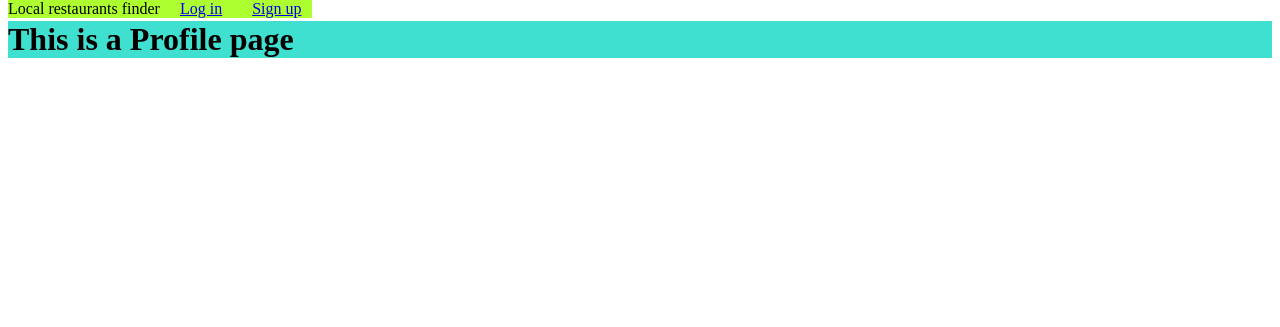
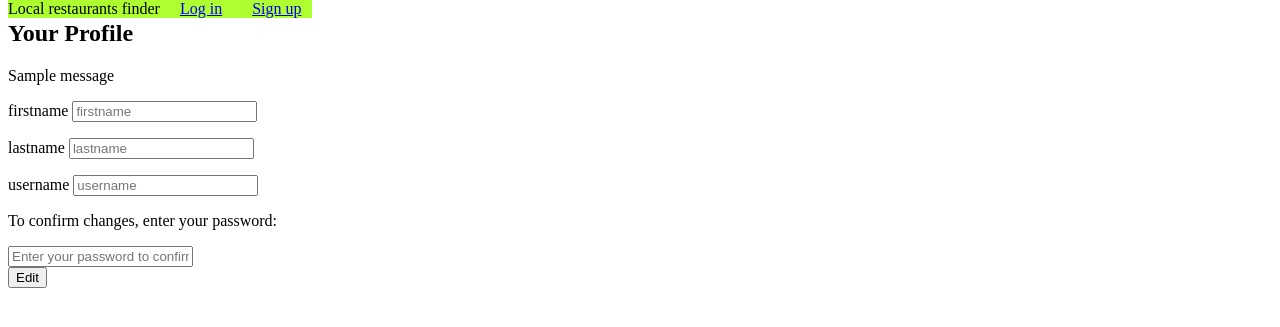
Before and after one commit to nniroula/Food_Service_Finder, a Flask app: template templates/users/profile_page.html in a window 1280 px wide. Shown: the top 327 px of the page. Run offline with Flask 2, Linux system fonts and the light colour scheme; the template is opened without the code that fills it: values that come from a table or form of the project are taken from there, others are empty; tables that the repository leaves empty hold one stand-in row (values such as "Sample post"); one stand-in notice (Sample message) is shown.

Commit message:
add a functionality to update a user profile

```diff
--- a/app.py
+++ b/app.py
@@ -3,7 +3,7 @@ from flask_debugtoolbar import DebugToolbarExtension
 import requests
 from secret import API_SECRET_KEY
 from models import FavoriteStores, db, connect_db, User
-from forms import AddAUserForm, LoginForm
+from forms import AddAUserForm, LoginForm, UpdateUserProfileForm
 from flask_bcrypt import Bcrypt
 from sqlalchemy.exc import IntegrityError
 
@@ -379,3 +379,79 @@ def delete_favorite_store(id):
     return redirect('/favorites')
 
 ################################################################################
+
+""" Profile page """
+
+@app.route('/users/profile', methods=["GET", "POST"])
+def profile():
+    """Update profile for current user. Avoid passing password here"""
+
+    user = User.query.get_or_404(g.user.id)
+    form = UpdateUserProfileForm(obj = user)
+
+    if form.validate_on_submit():
+        if User.authenticate(user.username, form.password.data):
+            user.firstname = form.firstname.data
+            user.lastname = form.lastname.data
+            user.username = form.username.data
+
+            db.session.commit()
+            flash("Profile updated successfully", "primary")
+            return redirect('/search')
+        flash("Sorry you are unauthorized to update this page", "danger")
+        return redirect('/login')
+    else:
+        return render_template('/users/profile_page.html', form = form, user = user)
+
+
+
+
+
+
+
+
+
+# @app.route('/profile')
+# def user_profile():
+
+#     if 'current_user_id' in session:
+#         # render html form prepopulated
+#         return render_template('/users/profile_page.html')
+#     else:
+#         return redirect('/')@app.route('/profile')
+
+# @app.route('/users/profile', methods=["GET", "POST"])
+# def user_profile():
+
+#     user = User.query.get_or_404(g.user.id)
+#     form = UpdateUserProfileForm(obj = user)
+#     print(f'user id in profile page is {g.user.id}')
+#     print(user.firstname)
+#     print(user.lastname)
+
+#     # if 'current_user_id' in session:
+#     if g.user.id:
+
+
+#         return render_template('/users/profile_page.html', user = user, form = form)
+#     else:
+#         flash('You are unauthorized!')
+#         return redirect('/')
+
+
+
+
+
+#     form = AddAUserForm()
+#    if form.validate_on_submit():
+#         try:
+#             first_name=form.firstname.data
+#             last_name=form.lastname.data
+#             user_name=form.username.data
+#             pass_word=form.password.data
+
+#         @app.route('/users/<int:user_id>')
+#     def users_show(user_id):
+#     """Show user profile."""
+
+#     user = User.query.get_or_404(user_id)
--- a/forms.py
+++ b/forms.py
@@ -20,12 +20,13 @@ class LoginForm(FlaskForm):
     password = PasswordField('Password', validators=[Length(min=6)])
 
 
-# # Needs a form to update/edit a profile
-# class UpdateUserProfileForm(FlaskForm):
-#     """"Profile update form """
+# Needs a form to update/edit a profile
+class UpdateUserProfileForm(FlaskForm):
+    """"Profile update form """
 
-#     firstname = StringField("firstname", validators=[DataRequired()])
-#     lastname = StringField("lastname", validators=[DataRequired()])
-#     username = StringField("username", validators=[DataRequired()])
-#     password = StringField("password", validators = [Length(min = 6)])
-#     image_url = StringField("Image url")
+    firstname = StringField("firstname", validators=[DataRequired()])
+    lastname = StringField("lastname", validators=[DataRequired()])
+    username = StringField("username", validators=[DataRequired()])
+    password = PasswordField("password", validators = [Length(min = 6)])
+
+    # password = PasswordField("password", render_kw={'readonly': True}, validators = [Length(min = 6)])
--- a/templates/base.html
+++ b/templates/base.html
@@ -16,7 +16,7 @@
 
                     {% if 'current_user_id' in session %}
                         <a class="links" href="/logout">Log out</a>
-                        <a class="links" href="profile_page.html">Profile</a>
+                        <a class="links" href="/users/profile">Profile</a>
                         <a class="links" href="/favorites">Favorite stores</a>
                         <a class="links" href="/search">Search</a>
 
--- a/templates/users/profile_page.html
+++ b/templates/users/profile_page.html
@@ -3,5 +3,47 @@
 {% block title %} Profile Page {% endblock %}
 
 {% block content %}
-    <h1> This is a Profile page </h1>
+    <h2> Your Profile</h2>
+<!--
+    {{ user.firstname }}
+    {{ user.lastname }}
+    {{ user.username }}
+    {{user.password }} -->
+
+
+
+
+    {% for msg in get_flashed_messages() %}
+        <p>{{msg}}</p>
+    {% endfor %}
+
+    <!-- <form method="POST">
+        {{ form.hidden_tag() }}
+        {% for field in form if field.widget.input_type != 'hidden' %}
+            <p>
+                {{ field.label }}
+                {{ field }}
+            </p>
+        {% endfor %}
+        <button>Edit profile </button>
+    </form> -->
+
+    <form method="POST" id="user_form">
+        {{ form.hidden_tag() }}
+
+        {% for field in form if field.widget.input_type != 'hidden' and field.name != 'password' %}
+            <p>
+                {{ field.label }}
+                {{ field(placeholder=field.label.text) }}
+            </p>
+        {% endfor %}
+
+        <p>To confirm changes, enter your password:</p>
+            {{ form.password(placeholder="Enter your password to confirm") }}
+
+        <div>
+          <button>Edit</button>
+        </div>
+      </form>
+
 {% endblock %}
```
